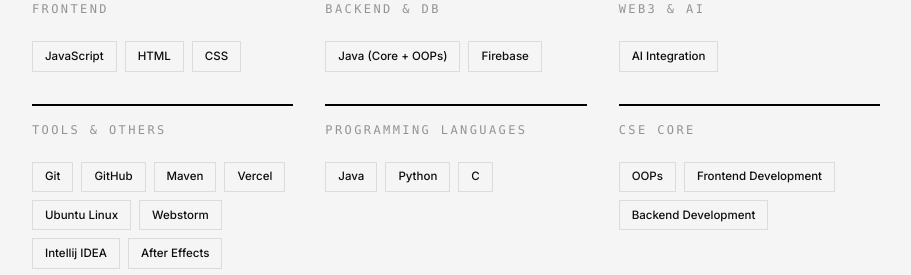
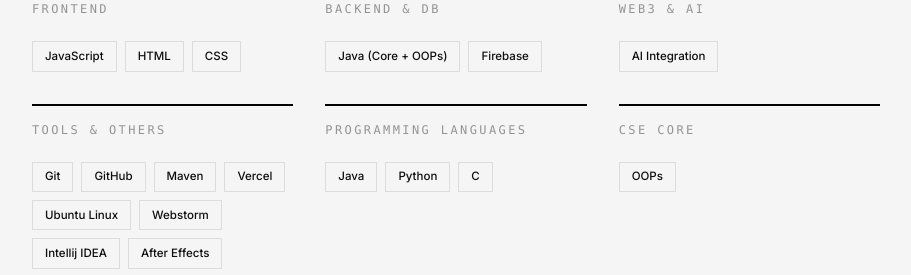
Before and after one commit to rishabhc286/Rishu-s-Portfolio, a React (Vite) app: page / in a window 1280 px wide. Shown: the part 4037-4312 px from the top of the page, without its empty margins (184-1095 px from the left). Built offline with nearby package versions, Linux system fonts and the light colour scheme; the HTML template or start-up script is replaced by a standard one.

Commit message:
fix: remove Frontend Development and Backend Development from CSE Core

```diff
--- a/src/components/SkillBadge.tsx
+++ b/src/components/SkillBadge.tsx
@@ -59,10 +59,6 @@
 
     // CSE Core
     OOPs: "https://cdn.jsdelivr.net/gh/devicons/devicon@latest/icons/java/java-original.svg",
-    "Frontend Development":
-        "https://cdn.jsdelivr.net/gh/devicons/devicon@latest/icons/html5/html5-original.svg",
-    "Backend Development":
-        "https://cdn.jsdelivr.net/gh/devicons/devicon@latest/icons/java/java-original.svg",
 
     // DSA — no icons, keep plain
 };
--- a/src/components/SkillsSection.tsx
+++ b/src/components/SkillsSection.tsx
@@ -70,8 +70,6 @@
     title: "CSE Core",
     skills: [
       "OOPs",
-      "Frontend Development",
-      "Backend Development",
     ],
   },
   {
```
